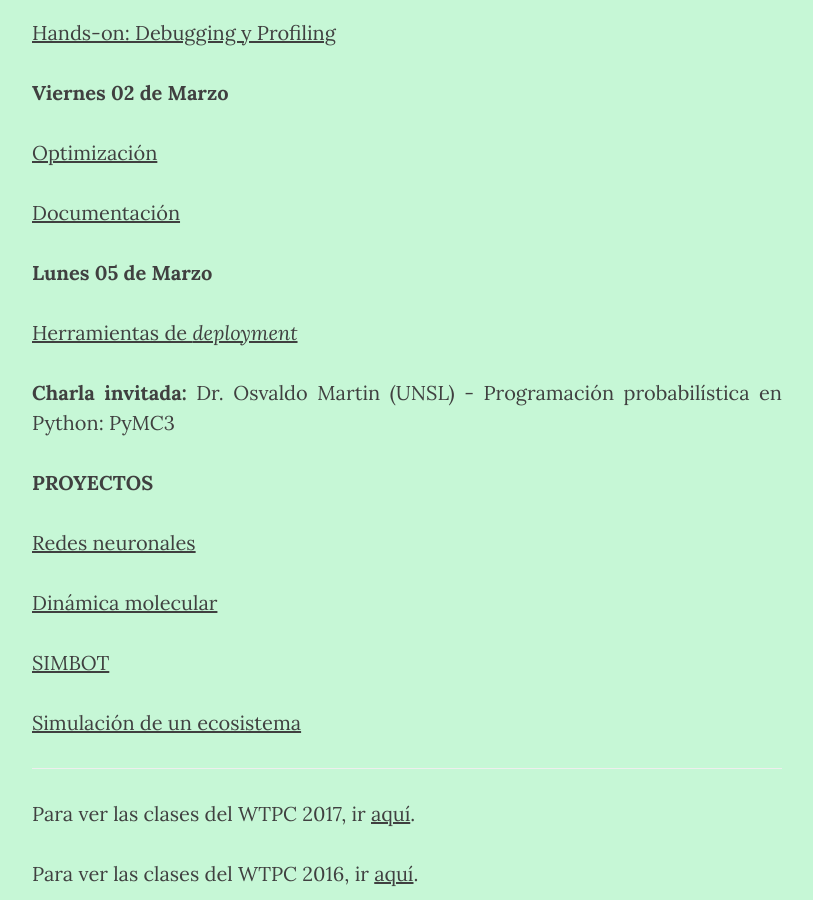
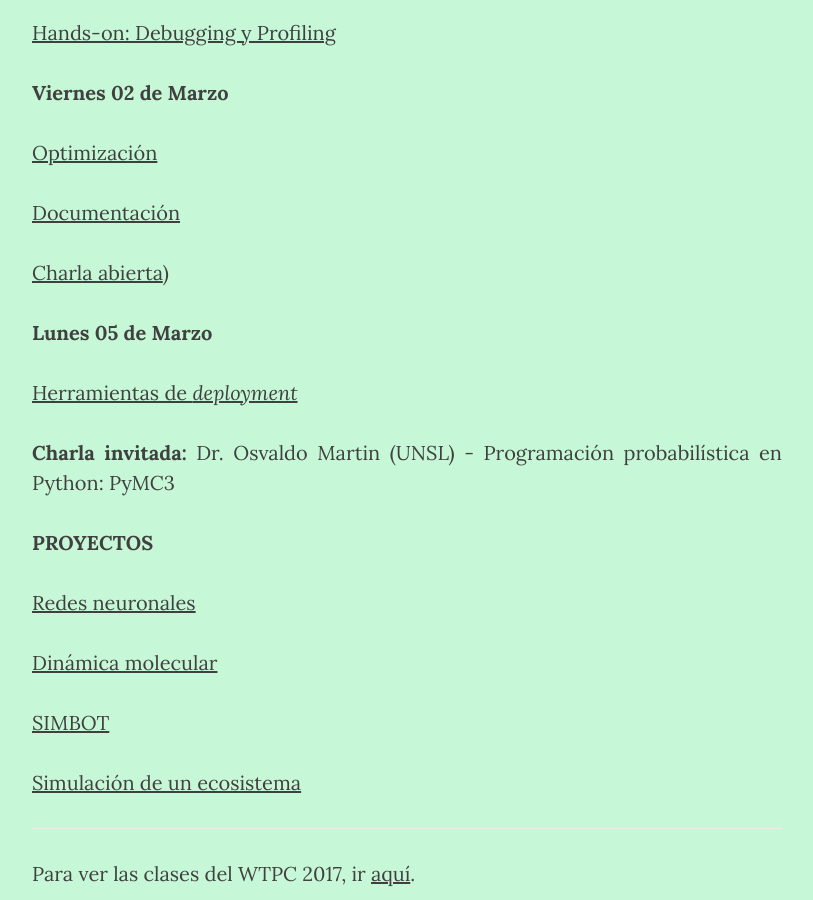
Before and after one commit to wtpc/wtpc.github.io, a Jekyll site: the page built from clases.md, in a window 1280 px wide and 900 px high, scrolled down 1472 px. Shown: the whole window, without its empty margins (233-1046 px from the left). Built offline with Jekyll 4.4.1, drawn with Linux system fonts in a browser that asks for light colours; nearby versions of some CDN libraries.

Commit message:
Agregada Charla Abierta

```diff
--- a/clases.md
+++ b/clases.md
@@ -56,6 +56,8 @@ permalink: /clases/
 [Optimización](/clases/2018/10_optimizacion.pdf)
 
 [Documentación](/clases/2018/11_documentacion.pdf)
+
+[Charla abierta](/clases/2018/charla_abierta.pdf))
 
 
 **Lunes 05 de Marzo**
```
Also changed, not shown: 1 other file.
